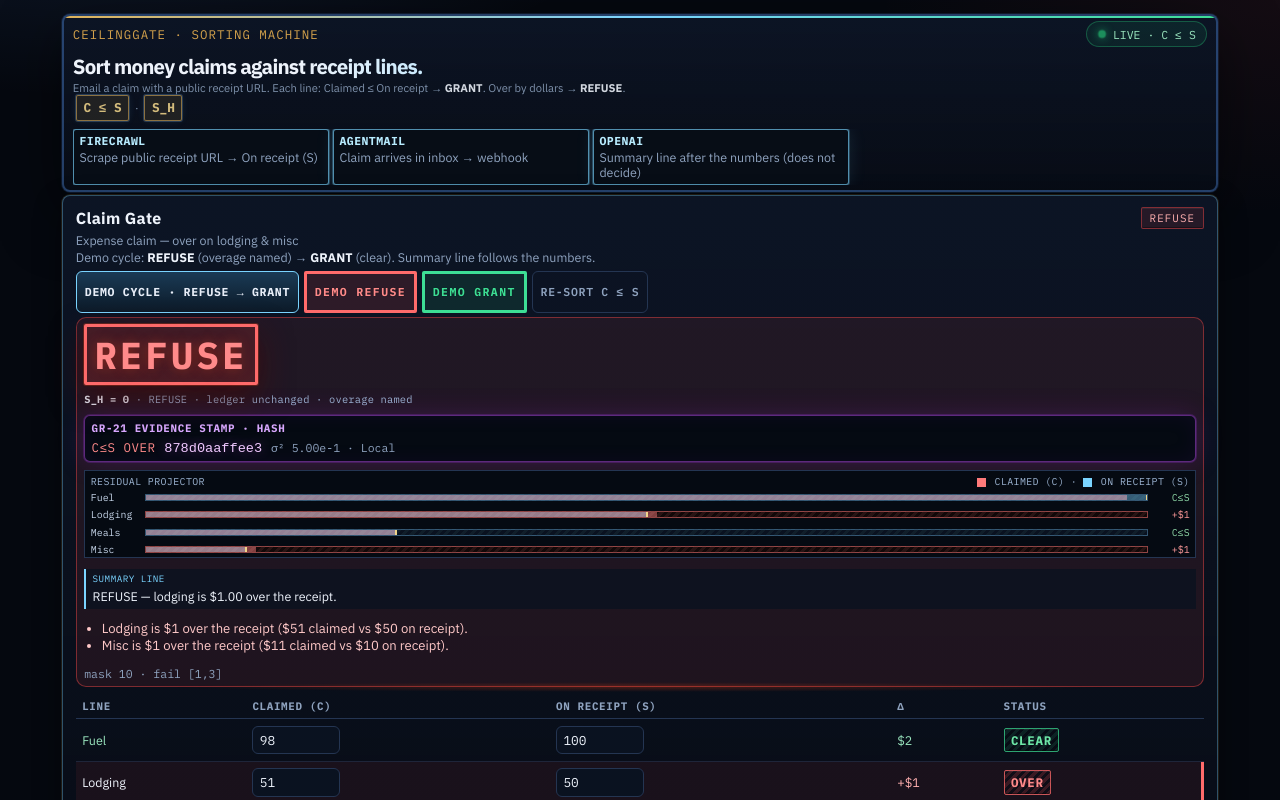
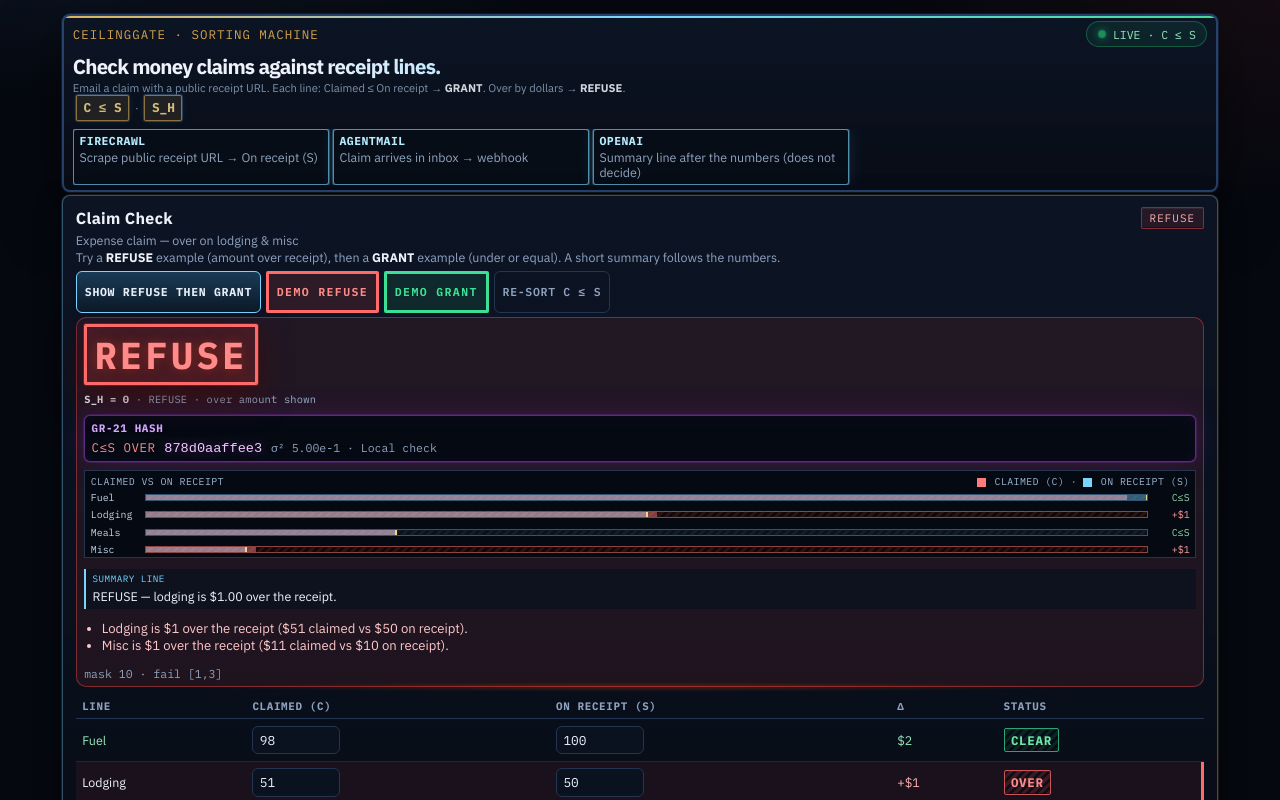
Before and after one commit to snowphamtom/ceilinggate, a React (Vite) app: page /watch in a window 1280 px wide. Both pictures are taken after a click on the button "DEMO REFUSE". Shown: the top 800 px of the page. Built offline with nearby package versions, Linux system fonts and the light colour scheme; no server answers.

Commit message:
ui: plain English face copy — no mythic flavor
Judge-facing strings only; Y0 GRANT+S_H+hash+caliper structure unchanged.

```diff
--- a/public/watch.html
+++ b/public/watch.html
@@ -39,7 +39,7 @@
         <iframe
           id="yt"
           src="https://www.youtube.com/embed/2KsMO90LpdE?rel=0"
-          title="CeilingGate demo — ResidualGates line ledger"
+          title="CeilingGate demo"
           allow="accelerometer; autoplay; clipboard-write; encrypted-media; gyroscope; picture-in-picture; web-share"
           referrerpolicy="strict-origin-when-cross-origin"
           allowfullscreen
--- a/src/SortingMachine.tsx
+++ b/src/SortingMachine.tsx
@@ -175,7 +175,7 @@ export default function SortingMachine() {
             LIVE · C ≤ S
           </span>
         </div>
-        <h1>Sort money claims against receipt lines.</h1>
+        <h1>Check money claims against receipt lines.</h1>
         <p className="sm-lede">
           Email a claim with a public receipt URL. Each line: Claimed ≤ On
           receipt → <strong>GRANT</strong>. Over by dollars →{" "}
@@ -191,7 +191,7 @@ export default function SortingMachine() {
         />
       </header>
 
-      {/* First breath Y0: GRANT+hash+caliper before pipeline */}
+      {/* Y0 proof: GRANT + S_H + hash + caliper before pipeline */}
       <div className="sm-proof-fold" data-testid="proof-above-fold">
         <DemoGate
           rows={rows}
--- a/src/components/DemoGate.tsx
+++ b/src/components/DemoGate.tsx
@@ -31,7 +31,7 @@ function cap(s: string) {
   return s.length ? s[0].toUpperCase() + s.slice(1) : s;
 }
 
-/** Live C ≤ S Demo GRANT/REFUSE lane — GR-21 evidence stamp + projector */
+/** Live C ≤ S Demo GRANT/REFUSE lane with GR-21 hash. */
 export function DemoGate({
   rows,
   decision,
@@ -63,7 +63,7 @@ export function DemoGate({
         ? "CLEAR"
         : "OVER"
       : local.projector;
-  const liveLabel = liveResidual ? "Live residual" : "Local";
+  const liveLabel = liveResidual ? "Live check" : "Local check";
   const oneLine = composeOneLine({
     status: ok ? "grant" : "refuse",
     claimed: rows.map((r) => r.claimed),
@@ -101,7 +101,7 @@ export function DemoGate({
   return (
     <section className="sm-panel sm-claim" aria-label="Live claim lane">
       <div className="sm-panel-head">
-        <h2>Claim Gate</h2>
+        <h2>Claim Check</h2>
         <span className={"sm-chip " + (ok ? "grant" : "refuse")}>
           {ok ? "GRANT" : "REFUSE"}
         </span>
@@ -111,8 +111,9 @@ export function DemoGate({
         Line · Claimed (C) · On receipt (S) · Status · S_H
       </p>
       <p className="sm-demo-path">
-        Demo cycle: <strong>REFUSE</strong> (overage named) →{" "}
-        <strong>GRANT</strong> (clear). Summary line follows the numbers.
+        Try a <strong>REFUSE</strong> example (amount over receipt), then a{" "}
+        <strong>GRANT</strong> example (under or equal). A short summary follows
+        the numbers.
       </p>
       <div className="sm-demo-row">
         {onOneBreath ? (
@@ -122,7 +123,7 @@ export function DemoGate({
             onClick={onOneBreath}
             disabled={breathBusy}
           >
-            {breathBusy ? "Running…" : "Demo cycle · REFUSE → GRANT"}
+            {breathBusy ? "Running…" : "Show REFUSE then GRANT"}
           </button>
         ) : null}
         <button type="button" className="sm-btn refuse" onClick={onDemoRefuse}>
@@ -139,9 +140,9 @@ export function DemoGate({
       {showAwait ? (
         <div className="sm-verdict await" aria-live="polite">
           <div>
-            <strong>Awaiting residual</strong>
+            <strong>Waiting for a result</strong>
             <p className="sm-await-hint">
-              GR-21 idle — run Demo cycle or Demo REFUSE / GRANT
+              Press Demo REFUSE or Demo GRANT to run the check
             </p>
           </div>
         </div>
@@ -163,11 +164,11 @@ export function DemoGate({
           <p className="sm-seal" data-testid="hybrid-seal">
             {ok ? (
               <>
-                <strong>S_H = 1</strong> · C ≤ S · residual valid · commit
+                <strong>S_H = 1</strong> · C ≤ S · commit OK
               </>
             ) : (
               <>
-                <strong>S_H = 0</strong> · REFUSE · ledger unchanged · overage named
+                <strong>S_H = 0</strong> · REFUSE · over amount shown
               </>
             )}
           </p>
@@ -180,10 +181,7 @@ export function DemoGate({
             title={`commit=${commitHex}\nhistoric=${historicHex}`}
             data-testid="gr21-residual-stamp"
           >
-            <span className="sm-gr21-kicker">
-              GR-21 evidence stamp
-              {hashReveal ? " · hash" : ""}
-            </span>
+            <span className="sm-gr21-kicker">GR-21 hash</span>
             <span
               className={
                 "sm-gr21-proj " + (projector === "CLEAR" ? "clear" : "over")
@@ -196,7 +194,7 @@ export function DemoGate({
             </code>
             <span className="sm-gr21-meta">
               σ² {variance.toExponential(2)}
-              {projector === "CLEAR" ? " · residual 0" : ""}
+              {projector === "CLEAR" ? " · balanced" : ""}
               {" · "}
               {liveLabel}
             </span>
@@ -216,13 +214,13 @@ export function DemoGate({
               ))}
             </ul>
           ) : (
-            <p>Every line clears C ≤ S.</p>
+            <p>Every line passes C ≤ S.</p>
           )}
           <p className="sm-mask">
             mask {decision.mask}
             {decision.failedIndices.length
               ? ` · fail [${decision.failedIndices.join(",")}]`
-              : " · all clear"}
+              : " · all lines OK"}
           </p>
         </div>
       )}
--- a/src/components/ResidualCaliper.tsx
+++ b/src/components/ResidualCaliper.tsx
@@ -5,16 +5,16 @@ type Props = {
   failedIndices: number[];
 };
 
-/** Live Claimed vs On receipt caliper — residual projector */
+/** Claimed vs On receipt bar chart. */
 export function ResidualCaliper({ rows, failedIndices }: Props) {
   const max = Math.max(
     1,
     ...rows.flatMap((r) => [r.claimed, r.source]),
   );
   return (
-    <div className="sm-caliper" data-testid="residual-caliper" aria-label="C vs S projector">
+    <div className="sm-caliper" data-testid="residual-caliper" aria-label="Claimed vs On receipt">
       <div className="sm-caliper-head">
-        <span>Residual projector</span>
+        <span>Claimed vs On receipt</span>
         <span className="sm-caliper-legend">
           <i className="c" /> Claimed (C) · <i className="s" /> On receipt (S)
         </span>
@@ -33,7 +33,7 @@ export function ResidualCaliper({ rows, failedIndices }: Props) {
                 <span
                   className="sm-caliper-mark"
                   style={{ left: `${sPct}%` }}
-                  title="On receipt ceiling"
+                  title="On receipt amount"
                 />
               </div>
               <span className={"sm-caliper-delta " + (fail ? "over" : "clear")}>
--- a/src/components/SortingMachine.tsx
+++ b/src/components/SortingMachine.tsx
@@ -1,9 +1,9 @@
 const PIPE_STAGES = [
   { id: "gather", label: "Gather", hint: "Mail · web · files" },
   { id: "triage", label: "Triage", hint: "Claims only" },
-  { id: "evidence", label: "Evidence", hint: "GR-21 commit" },
-  { id: "sort", label: "Sort", hint: "C ≤ S projector" },
-  { id: "bucket", label: "Bucket", hint: "GRANT / REFUSE" },
+  { id: "evidence", label: "Evidence", hint: "GR-21 hash" },
+  { id: "sort", label: "Sort", hint: "C ≤ S check" },
+  { id: "bucket", label: "Result", hint: "GRANT / REFUSE" },
 ] as const;
 
 type Props = {
@@ -11,10 +11,10 @@ type Props = {
   hasDecision: boolean;
 };
 
-/** Continuous GATHER→SORT machine — not organize-in-place */
+/** Pipeline stages: gather through result. */
 export function SortingMachineStages({ activePipe, hasDecision }: Props) {
   return (
-    <section className="sm-pipeline" aria-label="Gather to sort stages">
+    <section className="sm-pipeline" aria-label="Pipeline stages">
       <div className="sm-pipe-track">
         {PIPE_STAGES.map((s, i) => {
           const lit = i === activePipe || hasDecision;
```
